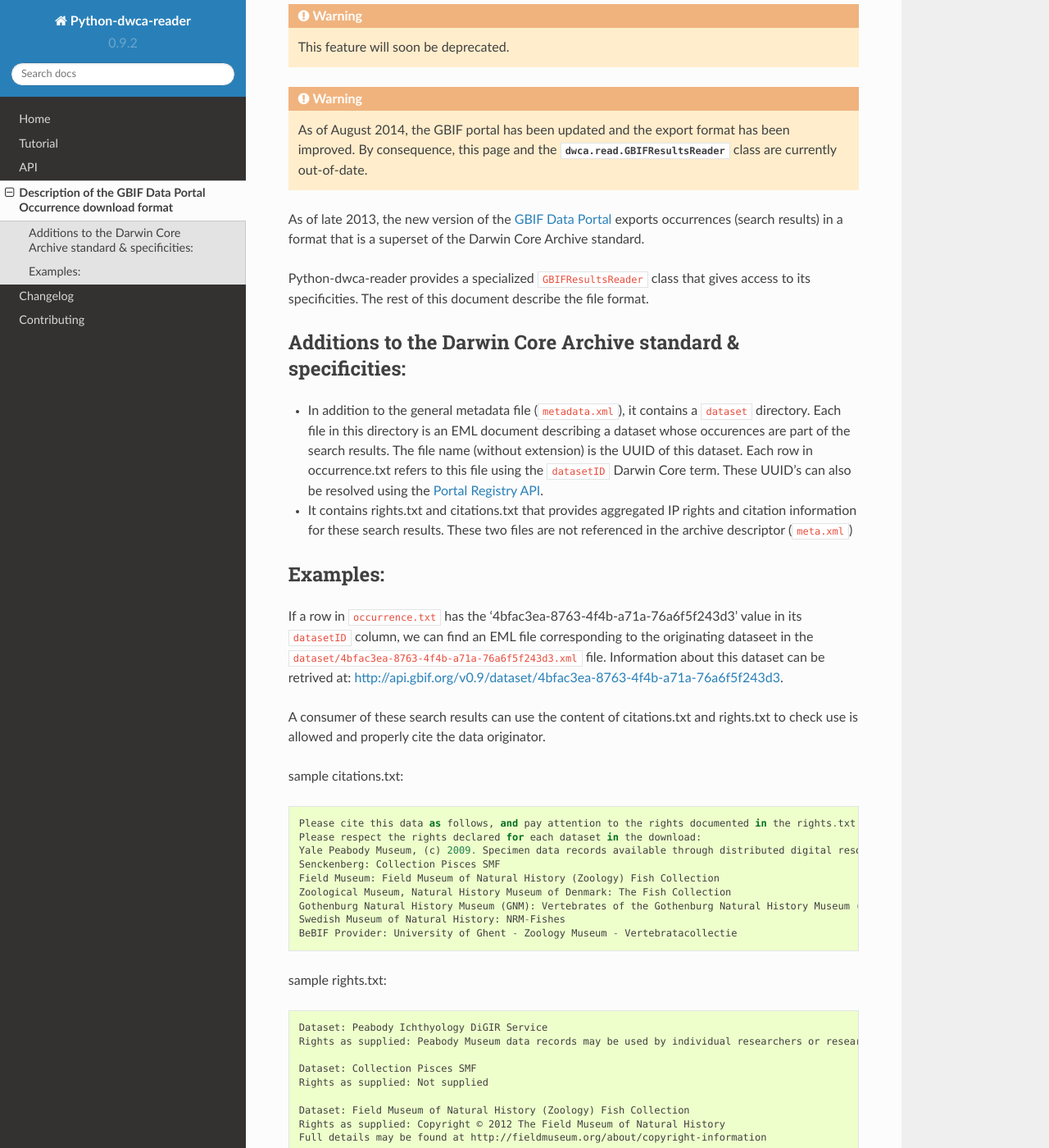
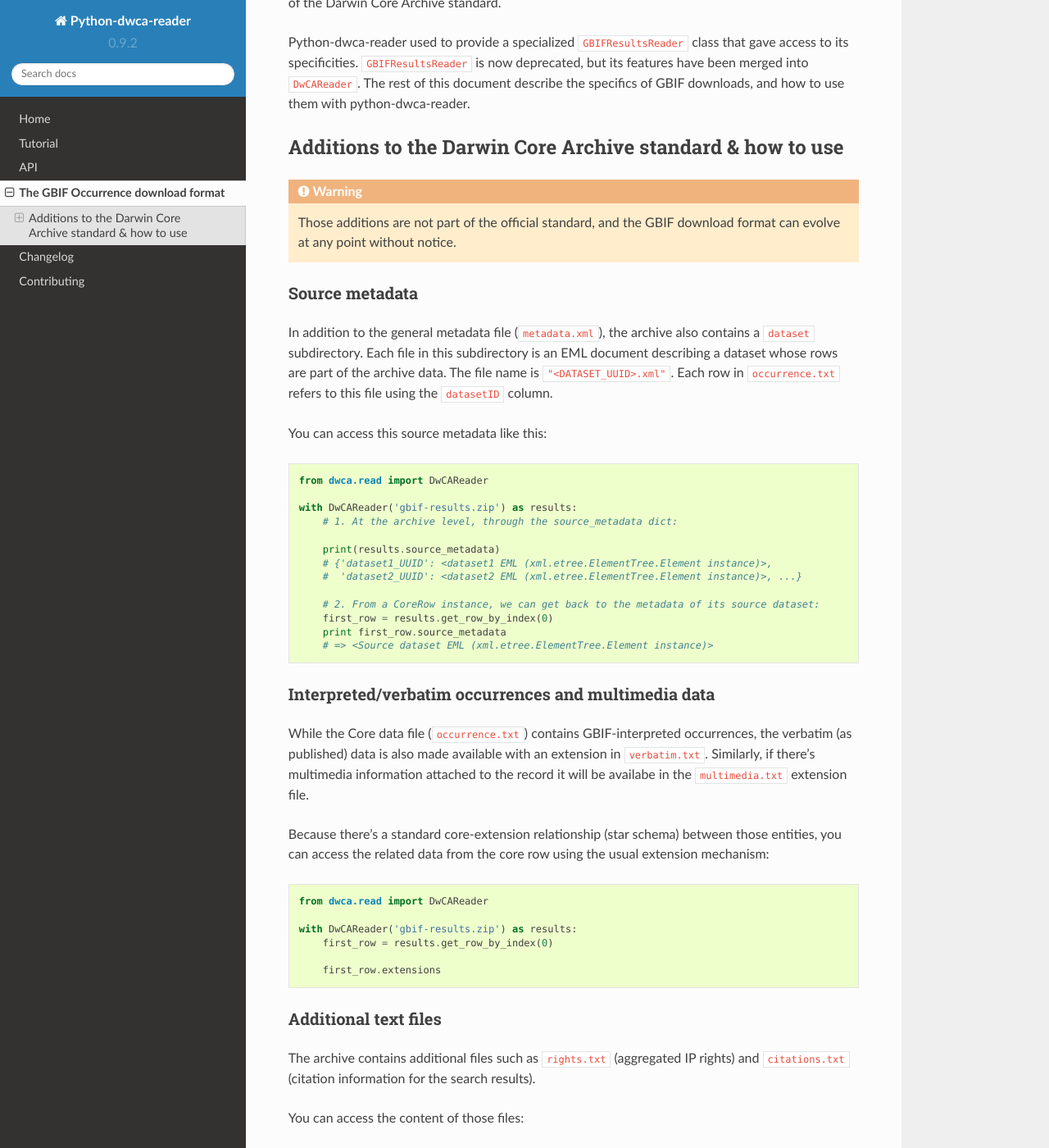
Before and after one commit to BelgianBiodiversityPlatform/python-dwca-reader, a Sphinx documentation site: the page built from doc/gbif_results.rst, in a window 1280 px wide and 1400 px high, scrolled down 192 px. Shown: the whole window at 82% size. Built offline with Sphinx 7.4.7 and the Read the Docs theme 2.0.0, drawn with Linux system fonts in a browser that asks for light colours; some of the changed text lies outside the part shown.

Commit message:
Deprecation of GBIFResultsReader, source_metadata feature moved to DwCAReader.

```diff
--- a/doc/conf.py
+++ b/doc/conf.py
@@ -43,7 +43,7 @@ master_doc = 'index'
 
 # General information about the project.
 project = u'Python-dwca-reader'
-copyright = u'2013-2016, Nicolas Noé'
+copyright = u'2013-2017, Nicolas Noé'
 
 # The version info for the project you're documenting, acts as replacement for
 # |version| and |release|, also used in various other places throughout the
--- a/doc/gbif_results.rst
+++ b/doc/gbif_results.rst
@@ -1,67 +1,66 @@
-Description of the GBIF Data Portal Occurrence download format
-==============================================================
+The GBIF Occurrence download format
+===================================
 
-.. warning:: This feature will soon be deprecated.
+Since 2013, the `GBIF Data Portal`_ exports occurrences (search results) in a format that is a superset of the Darwin Core Archive standard.
 
-.. warning:: As of August 2014, the GBIF portal has been updated and the export format has been improved. By consequence, this page and the :class:`dwca.read.GBIFResultsReader` class are currently out-of-date.
+Python-dwca-reader used to provide a specialized ``GBIFResultsReader`` class that gave access to its specificities. ``GBIFResultsReader`` is now deprecated, but its features have been merged into ``DwCAReader``. The rest of this document describe the specifics of GBIF downloads, and how to use them with python-dwca-reader.
 
-As of late 2013, the new version of the `GBIF Data Portal`_ exports occurrences (search results) in a format that is a superset of the Darwin Core Archive standard.
+Additions to the Darwin Core Archive standard & how to use
+----------------------------------------------------------
 
-Python-dwca-reader provides a specialized ``GBIFResultsReader`` class that gives access to its specificities. The rest of this document describe the file format.
+.. warning:: Those additions are not part of the official standard, and the GBIF download format can evolve at any point without notice.
 
-Additions to the Darwin Core Archive standard & specificities:
---------------------------------------------------------------
+Source metadata
+~~~~~~~~~~~~~~~
 
-* In addition to the general metadata file (``metadata.xml``), it contains a ``dataset`` directory. Each file in this directory is an EML document describing a dataset whose occurences are part of the search results. The file name (without extension) is the UUID of this dataset. Each row in occurrence.txt refers to this file using the ``datasetID`` Darwin Core term. These UUID's can also be resolved using the `Portal Registry API`_.
-* It contains rights.txt and citations.txt that provides aggregated IP rights and citation information for these search results. These two files are not referenced in the archive descriptor (``meta.xml``)
+In addition to the general metadata file (``metadata.xml``), the archive also contains a ``dataset`` subdirectory. Each file in this subdirectory is an EML document describing a dataset whose rows are part of the archive data. The file name is ``"<DATASET_UUID>.xml"``. Each row in ``occurrence.txt`` refers to this file using the ``datasetID`` column.
 
-Examples:
----------
+You can access this source metadata like this:
 
-If a row in ``occurrence.txt`` has the '4bfac3ea-8763-4f4b-a71a-76a6f5f243d3' value in its ``datasetID`` column, we can find an EML file corresponding to the originating dataseet in the ``dataset/4bfac3ea-8763-4f4b-a71a-76a6f5f243d3.xml`` file. Information about this dataset can be retrived at: http://api.gbif.org/v0.9/dataset/4bfac3ea-8763-4f4b-a71a-76a6f5f243d3.
+.. code:: python
 
-A consumer of these search results can use the content of citations.txt and rights.txt to check use is allowed and properly cite the data originator.
+    from dwca.read import DwCAReader
 
-sample citations.txt:
+    with DwCAReader('gbif-results.zip') as results:
+        # 1. At the archive level, through the source_metadata dict:
 
-::
+        print(results.source_metadata)
+        # {'dataset1_UUID': <dataset1 EML (xml.etree.ElementTree.Element instance)>,
+        #  'dataset2_UUID': <dataset2 EML (xml.etree.ElementTree.Element instance)>, ...}
 
-    Please cite this data as follows, and pay attention to the rights documented in the rights.txt:
-    Please respect the rights declared for each dataset in the download:
-    Yale Peabody Museum, (c) 2009. Specimen data records available through distributed digital resources.
-    Senckenberg: Collection Pisces SMF
-    Field Museum: Field Museum of Natural History (Zoology) Fish Collection
-    Zoological Museum, Natural History Museum of Denmark: The Fish Collection
-    Gothenburg Natural History Museum (GNM): Vertebrates of the Gothenburg Natural History Museum (GNM)
-    Swedish Museum of Natural History: NRM-Fishes
-    BeBIF Provider: University of Ghent - Zoology Museum - Vertebratacollectie
+        # 2. From a CoreRow instance, we can get back to the metadata of its source dataset:
+        first_row = results.get_row_by_index(0)
+        print first_row.source_metadata
+        # => <Source dataset EML (xml.etree.ElementTree.Element instance)>
 
+Interpreted/verbatim occurrences and multimedia data
+~~~~~~~~~~~~~~~~~~~~~~~~~~~~~~~~~~~~~~~~~~~~~~~~~~~~
 
-sample rights.txt:
+While the Core data file (``occurrence.txt``) contains GBIF-interpreted occurrences, the verbatim (as published) data is also made available with an extension in ``verbatim.txt``. Similarly, if there's multimedia information attached to the record it will be availabe in the ``multimedia.txt`` extension file.
 
-::
+Because there's a standard core-extension relationship (star schema) between those entities, you can access the related data from the core row using the usual extension mechanism:
 
-    Dataset: Peabody Ichthyology DiGIR Service
-    Rights as supplied: Peabody Museum data records may be used by individual researchers or research groups, but they may not be repackaged, resold, or redistributed in any form without the express written consent of a curatorial staff member of the museum. If any of these records are used in an analysis or report, the provenance of the original data must be acknowledged and the Peabody notified. Yale University and the Peabody Museum of Natural History and its staff are not responsible for damages, injury or loss due to the use of these data.
+.. code:: python
 
-    Dataset: Collection Pisces SMF
-    Rights as supplied: Not supplied
+    from dwca.read import DwCAReader
 
-    Dataset: Field Museum of Natural History (Zoology) Fish Collection
-    Rights as supplied: Copyright © 2012 The Field Museum of Natural History
-    Full details may be found at http://fieldmuseum.org/about/copyright-information
+    with DwCAReader('gbif-results.zip') as results:
+        first_row = results.get_row_by_index(0)
 
-    Dataset: The Fish Collection
-    Rights as supplied: GBIF Data Sharing Agreement is applied.  GBIF Data Use Agreement is applied.
+        first_row.extensions
 
-    Dataset: Vertebrates of the Gothenburg Natural History Museum (GNM)
-    Rights as supplied: Not supplied
+Additional text files
+~~~~~~~~~~~~~~~~~~~~~
 
-    Dataset: NRM-Fishes
-    Rights as supplied: Not supplied
+The archive contains additional files such as ``rights.txt`` (aggregated IP rights) and ``citations.txt`` (citation information for the search results).
 
-    Dataset: University of Ghent - Zoology Museum - Vertebratacollectie
-    Rights as supplied: Not supplied
+You can access the content of those files:
+
+.. code:: python
+
+    from dwca.read import DwCAReader
+
+    with DwCAReader('gbif-results.zip') as results:
+        citations = results.open_included_file('citations.txt').read()
 
 .. _GBIF Data Portal: http://www.gbif.org/occurrence
-.. _Portal Registry API: http://www.gbif.org/developer/registry
```
Also changed, not shown: CHANGES.txt (+4 -3 lines), doc/tutorial.rst (+3 -40 lines), 2 other files.
